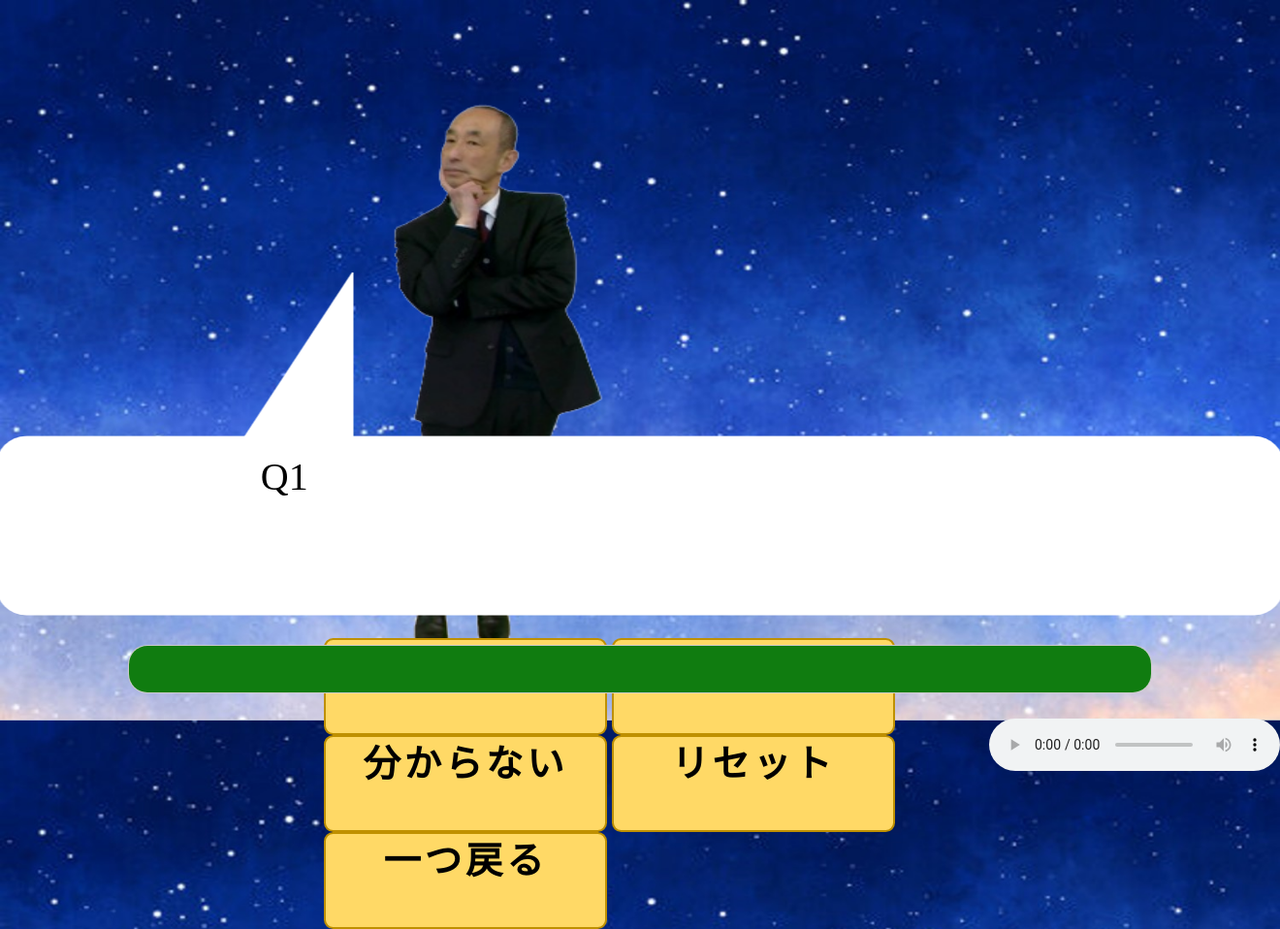
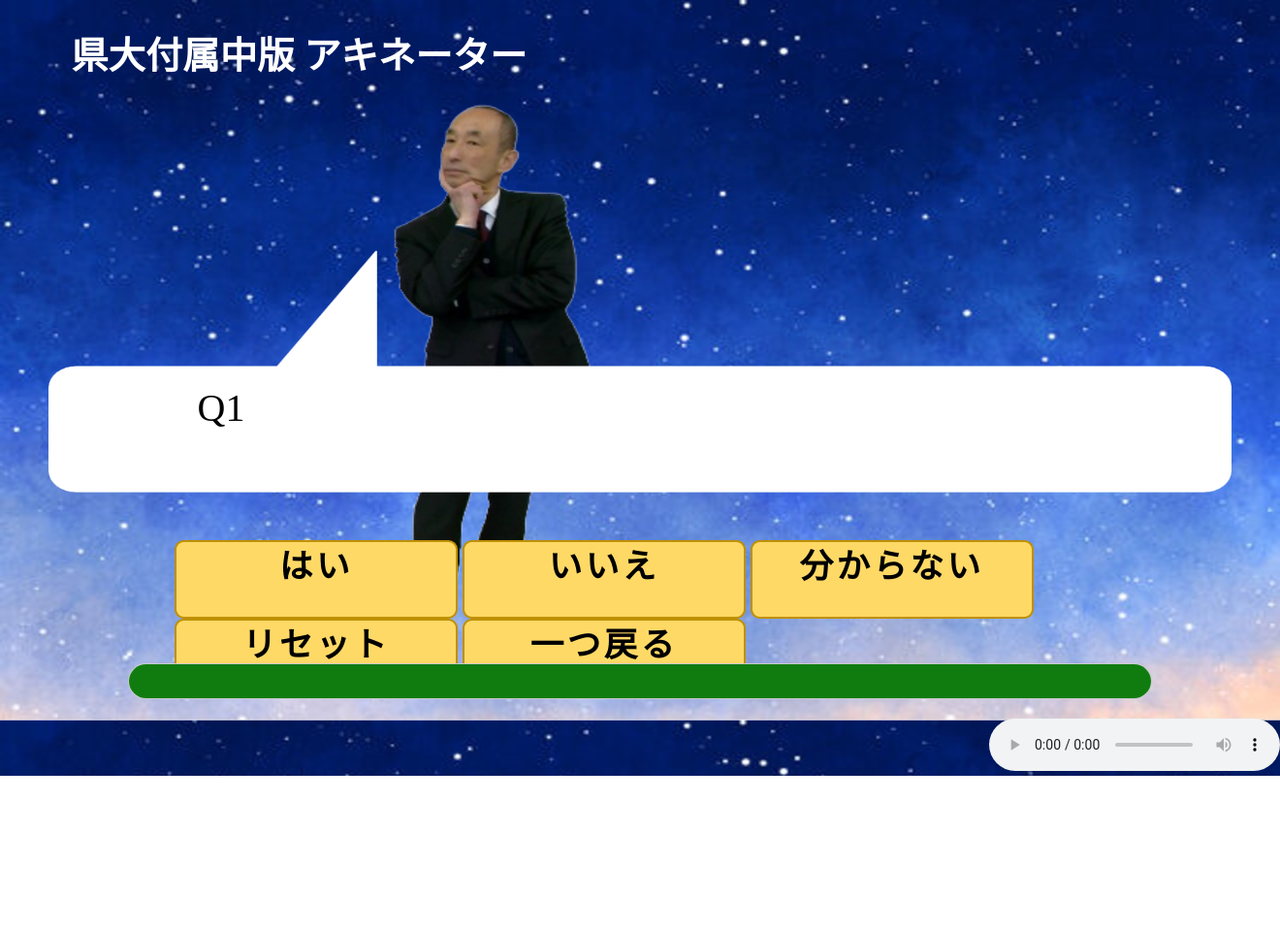
Before and after one commit to navy1634/Teach, a Flask app: template Akinator/templates/akinator.html in a window 1320 px wide. Shown: the whole page at 97% size. After the commit the page ends 800 px from the top, so only its background shows below. Run offline with Flask 3, Linux system fonts and the light colour scheme; the template is opened without the code that fills it, so the values that code supplies are empty; parts of the project's set-up code (start-up, migrations or seed data) failed here and were passed over.

Commit message:
アキネイター 画面サイズ対応

```diff
--- a/Akinator/templates/akinator.html
+++ b/Akinator/templates/akinator.html
@@ -8,23 +8,27 @@
       rel="stylesheet"
       type="text/css"
       media="screen"
-      href="static/css/style.css"
+      href="../static/css/style.css"
     />
   </head>
   <body>
+    <div class="header-wrapper">
+      <h1 class="header">県大付属中版 アキネーター</h1>
+    </div>
+
     <div class="main-wrapper">
       <div class="main">
         <div class="akinator-home">
           <div class="home">
             <div class="images">
-              <img src="static/images/teacher2.png" />
+              <img src="../static/images/teacher2.png" />
             </div>
 
             <div class="questions">
               <div class="bubble-home">
                 <div class="bubble-obj">
                   <div class="bubble">
-                    <img src="static/images/bubble1.png" />
+                    <img src="../static/images/bubble1.png" />
                   </div>
                   <div class="question-text">
                     <p id="question-number">Q1</p>
@@ -51,13 +55,7 @@
           <meter id="meter" value="182" min="0" max="182" low="50"></meter>
         </div>
         <div class="music">
-          <audio
-            id="audio"
-            src="static/music/sample.mp3"
-            loop
-            controls
-            autoplay
-          >
+          <audio id="audio" src="../static/music/sample.mp3" loop controls autoplay>
             あなたのブラウザーは<code>audio</code> 要素をサポートしていません。
           </audio>
         </div>
@@ -71,7 +69,7 @@
     text-align: center;
   }
   body {
-    background-image: url("static/images/universe.jpg");
+    background-image: url("../static/images/universe.jpg");
     background-size: cover;
   }
   .images {
@@ -88,9 +86,13 @@
   }
   .bubble {
     position: absolute;
-    top: 200px;
+    top: 100px;
     left: 50%;
     transform: translate(-50%, 20%);
+  }
+  .bubble img {
+    width: 1220px;
+    height: 250px;
   }
   .question-text {
     font-size: 40px;
@@ -98,30 +100,37 @@
   #question-number {
     position: absolute;
     font-size: 40px;
-    top: 420px;
-    left: 20%;
+    top: 250px;
+    left: 15%;
   }
   #question-text {
     position: absolute;
     font-size: 40px;
-    top: 450px;
-    left: 25%;
+    top: 260px;
+    left: 20%;
   }
   .question-text p {
     float: left;
   }
   .buttons {
     position: absolute;
-    top: 650px;
+    width: 50rem;
+    top: 450px;
     left: 50%;
     transform: translate(-50%, 0%);
+  }
+  .btn {
+    font-size: 1.8rem;
+    font-weight: 700;
+    width: 15rem;
+    height: 4rem;
   }
   .meter-bar {
     text-align: center;
   }
   #meter {
     width: 80%;
-    height: 100px;
+    height: 75px;
   }
 </style>
 
```
Also changed, not shown: Akinator/templates/answer.html (+8 -8 lines), Akinator/templates/index.html (+6 -6 lines), Akinator/templates/result.html (+8 -8 lines), 1 other file.
